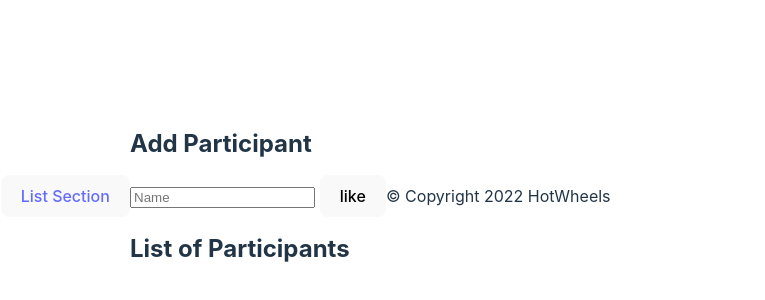
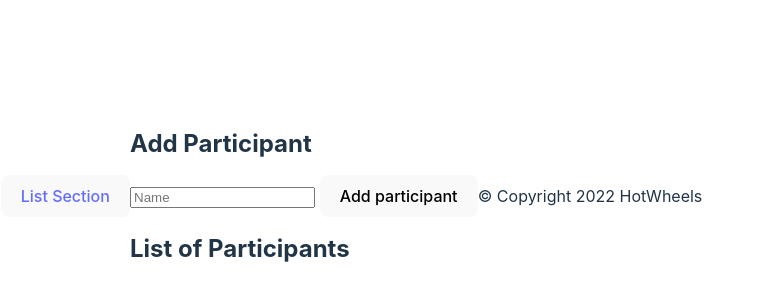
Before and after one commit to RaulMartinezF5/La-Ruleta, a website built with Vite: page index.html in a window 1280 px wide. Shown: the part 204-504 px from the top of the page, 126-891 px from the left. Built offline with nearby package versions, Linux system fonts and the light colour scheme.

Commit message:
Limpieza de código

```diff
--- a/index.html
+++ b/index.html
@@ -13,6 +13,7 @@
     <img src="" alt="Header image">
     <button id="scroll-button"><a href="#forms-container">List Section</a></button>
   </header>
+
   <main>
     <section id="wheel-container">
       <div id="wheel"></div>
@@ -26,18 +27,20 @@
       <form id="add-section" action="#">
         <h2>Add Participant</h2>
         <input type="text" id="add-participant" name="add-participant" value="" placeholder="Name">
-        <button id="add-button" type="submit">like</button>
+        <button id="add-button" type="submit">Add participant</button>
       </form>
       <div id="displaylist">
         <h2>List of Participants</h2>
         <div id="list-section"></div>
       </div>
     </section>
+  </main>
 
-  </main>
   <footer>
-    &copy; Copyright 2022 HotWheels
+    <p>&copy; Copyright 2022 HotWheels</p>
   </footer>
-<script src="./src/js/add-participants.js"></script>
+
+  <script src="./src/js/add-participants.js"></script>
 </body>
+
 </html>
```
Also changed, not shown: src/js/add-participants.js (+5 -14 lines).
